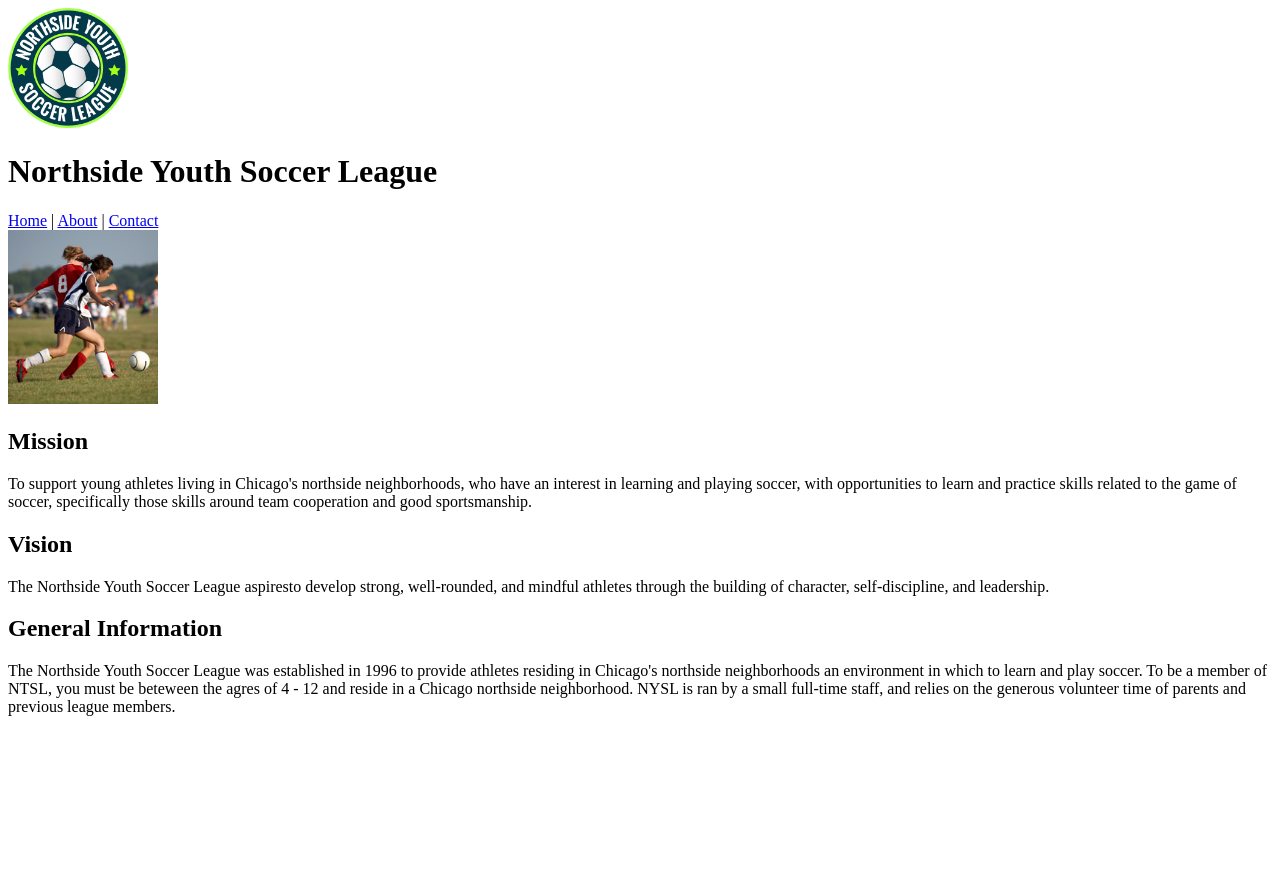
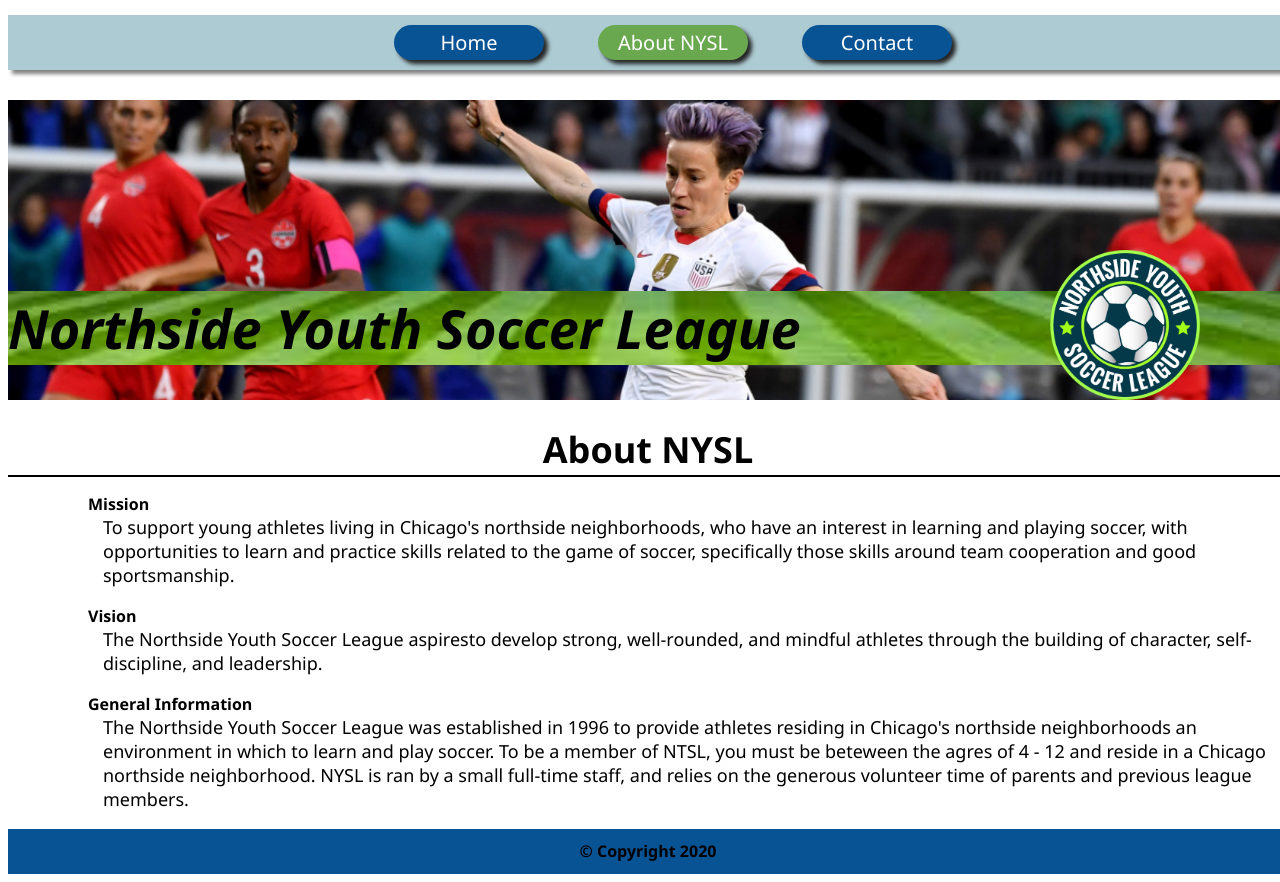
Before and after one commit to gastonbus/NYSL-Website, a plain HTML site: page about.html in a window 1280 px wide. Before the commit the page ends 800 px from the top, so only its background shows below. Drawn offline with Linux system fonts and the light colour scheme.

Commit message:
Add Style to the Website

```diff
--- a/about.html
+++ b/about.html
@@ -3,33 +3,40 @@
     <head>
         <meta charset="utf-8">
         <title>About NYSL</title>
-<link rel="stylesheet" href="styles/nysl.css">
+        <link rel="stylesheet" href="styles/nysl3.css">
+        <meta name="viewport" content="width=device-width, initial-scale=1.0">
+        <!-- <link rel="stylesheet" href="styles/normalize.css"> -->
     </head>
     <body>
         <header>
-        <img src="images/nysl_logo.png" alt="logo de nysl" width="120" height="120">
-
             <h1>Northside Youth Soccer League</h1>
-
             <nav>
-            <a href="index.html">Home</a> |
-            <a href="about.html">About</a> |
-            <a href="contact.html">Contact</a>
+                <ul class="menu">
+                    <li><a href="index.html">Home</a></li>
+                    <li class="active"><a href="about.html">About NYSL</a></li>
+                    <li><a href="contact.html">Contact</a></li>
+                </ul>
             </nav>
-
+            <div class="box-header-img"></div>
+            <div class="subtitle-logo">
+                <h2 class="subtitle">About NYSL</h2>
+            </div>
         </header>
-
-
-    <img src="images/soccer_image2.jpg" alt="partido de mujeres" width="150">
-
-    <h2>Mission</h2>
+        <main>
+            <img src="images/nysl_logo.png" alt="logo de nysl" class="logo">
+            <div class="contenido-about">
+                <h3>Mission</h3>
                 <p>To support young athletes living in Chicago's northside neighborhoods, who have an interest in learning and playing soccer, with opportunities to learn and practice skills related to the game of soccer, specifically those skills around team cooperation and good sportsmanship.</p>
 
-    <h2>Vision</h2>
+                <h3>Vision</h3>
                 <p>The Northside Youth Soccer League aspiresto develop strong, well-rounded, and mindful athletes through the building of character, self-discipline, and leadership.</p>
 
-    <h2>General Information</h2>
-    <p>The Northside Youth Soccer League was established in 1996 to provide athletes residing in Chicago's northside neighborhoods an environment in which to learn and play soccer. To be a member of NTSL, you must be beteween the agres of 4 - 12 and reside in a Chicago northside neighborhood. NYSL is ran by a small full-time staff, and relies on the generous volunteer time of parents and previous league members.</p>
-
+                <h3>General Information</h3>
+                <p id="parrafo-final">The Northside Youth Soccer League was established in 1996 to provide athletes residing in Chicago's northside neighborhoods an environment in which to learn and play soccer. To be a member of NTSL, you must be beteween the agres of 4 - 12 and reside in a Chicago northside neighborhood. NYSL is ran by a small full-time staff, and relies on the generous volunteer time of parents and previous league members.</p>
+            </div>
+        </main>
+        <footer>
+            <p>&copy; Copyright 2020</p>
+        </footer>
     </body>
 </html>
--- /dev/null
+++ b/styles/nysl.css
@@ -0,0 +1,140 @@
+* {
+    box-sizing: border-box;
+}
+
+header h1 {
+    margin-left: 20px;
+    margin-top: 10px;
+    font-family: 'Franklin Gothic Medium', 'Arial Narrow', Arial, sans-serif;
+    font-size: 54px;
+    font-weight: bold;
+    position: absolute;
+}
+
+.box-header-img{
+    display: block;
+    width: 100%;
+    height: 300px;
+    background-image: url(../images/design1_image1.jpg);
+    background-repeat: no-repeat;
+    background-size: 100%;
+    margin-top: 0px;
+}
+
+.subtitle-logo {
+    position: relative;
+}
+
+.logo {
+    height: 120px;
+    position: absolute;
+    right: 15%;
+    top: 280px;
+}
+
+.subtitle {
+    background-color: black;
+    margin-top: 0px;
+    margin-bottom: 0px;
+    line-height: 60px;
+    color: white;
+    text-align: center;
+    font-family: 'Franklin Gothic Medium', 'Arial Narrow', Arial, sans-serif;
+    font-size: 36px;
+}
+
+main {
+    display: flex;
+    min-height: 380px;
+}
+
+nav {
+    position: absolute;
+    top: 368px;
+    background-color: rgb(209, 209, 209);
+    min-width: 200px;
+    min-height: 380px;
+}
+
+.menu li {
+    list-style-type: none;
+    margin-top: 20px;
+    font-size: 20px;
+}
+
+.menu li.active {
+    text-decoration: underline;
+}
+
+a {
+    text-decoration: unset;
+    color:#085394;
+}
+
+a.mailto {
+    color: blue;
+    text-decoration: underline;
+}
+
+.contenido {
+    margin-left: 200px;
+    padding-left: 20px;
+}
+
+.contenido h3 {
+    font-style: italic;
+    font-family: Verdana, Geneva, Tahoma, sans-serif;
+    font-size: 16px;
+}
+
+.contenido p {
+    font-style: normal;
+    font-family: sans-serif;
+    font-size: 18px;
+    margin-left: 30px;
+}
+
+footer {
+    background-color: grey;
+    font-family: Arial, Helvetica, sans-serif;
+    display: block;
+    text-align: center;
+    line-height: 45px;
+}
+
+footer p {
+    margin: 0px;
+}
+
+.contenido-about {
+    margin-left: 200px;
+    padding-left: 20px;
+}
+
+.contenido-about h3 {
+    font-family: Verdana, Geneva, Tahoma, sans-serif;
+    font-size: 16px;
+    margin-bottom: 0px;
+}
+
+.contenido-about p {
+    font-family: sans-serif;
+    font-size: 18px;
+    margin-left: 15px;
+    margin-top: 0px;
+}
+
+#parrafo-final   {
+    margin-top: 10px;
+}
+
+
+.contenido-contact {
+    margin-left: 200px;
+    padding-left: 20px;
+}
+
+.contenido-contact p {
+    font-size: 18px;
+
+}
--- /dev/null
+++ b/styles/nysl2.css
@@ -0,0 +1,131 @@
+    * {
+        box-sizing: border-box;
+    }
+    header h1 {
+        margin-left: 0px;
+        margin-top: 10px;
+        margin-bottom: 5px;
+        font-family: 'Segoe UI', Tahoma, Geneva, Verdana, sans-serif;
+        font-size: 54px;
+        font-weight: bold;
+        font-style: italic;
+    }
+
+    .box-header-img{
+        display: block;
+        position: static;
+        width: 100%;
+        height: 300px;
+        background-image: url(../images/design2_image1.jpg);
+        background-repeat: no-repeat;
+        background-size: 100%;
+        margin-top: 30px;
+    }
+
+    nav {
+        position: absolute;
+        right: 50px;
+        top: 95px;
+    }
+
+    .menu {
+        margin: 0px;
+    }
+
+    .menu li {
+        list-style-type: none;
+        display: inline-block;
+        font-family: 'Segoe UI', Tahoma, Geneva, Verdana, sans-serif;
+        font-size: 20px;
+        padding: 4px;
+        color: white;/*No puedo poner el texto blanco*/
+        background-color: #085394;
+        border: 2px solid rgb(0, 0, 0);
+        margin-right: 20px; /*Esto no me esta haciendo nada*/
+        box-shadow: 4px 4px 4px rgb(37, 37, 37);
+    }
+
+    .menu li.active {
+        background-color: #6AA84F;
+    }
+
+    a {
+        text-decoration: none;
+        color: white;
+    }
+
+    a.mailto {
+        color: blue;
+        text-decoration: underline;
+    }
+
+    h2 {
+        margin-top: 2px;
+        margin-bottom: 0px;
+        line-height: 50px;
+        text-align: center;
+        font-family: 'Segoe UI', Tahoma, Geneva, Verdana, sans-serif;
+        font-size: 36px;
+        border: 2px solid black;
+    }
+
+    main {
+        display: flex;
+        min-height: 200px;
+    }
+
+    .logo {
+        display: inline-block;
+        height: 120px;
+        margin-top: 20px;
+        margin-left: 20px;
+    }
+
+    .contenido {
+        display: inline-block;
+        margin-left: 80px;
+    }
+
+    .contenido h3 {
+        font-style: italic;
+        font-family: 'Segoe UI', Tahoma, Geneva, Verdana, sans-serif;
+        font-size: 16px;
+    }
+
+    .contenido-about {
+        display: inline-block;
+        margin-left: 80px;
+        font-family: 'Segoe UI', Tahoma, Geneva, Verdana, sans-serif;
+    }
+
+    .contenido-about h3 {
+        font-size: 16px;
+        margin-bottom: 0px;
+    }
+
+    .contenido-about p {
+        font-size: 18px;
+        margin-left: 15px;
+        margin-top: 0px;
+    }
+
+    .contenido-contact {
+        margin-top: 15px;
+        margin-left: 35px;
+    }
+
+    .contenido-contact p {
+        font-size: 18px;
+    }
+
+    footer {
+        background-color: grey;
+        font-family: 'Segoe UI', Tahoma, Geneva, Verdana, sans-serif;
+        display: block;
+        text-align: center;
+        line-height: 45px;
+    }
+
+    footer p {
+        margin: 0px;
+    }
--- /dev/null
+++ b/styles/nysl3.css
@@ -0,0 +1,154 @@
+* {
+    box-sizing: border-box;
+}
+
+body {
+    width: 100%;
+}
+
+header h1 {
+    position: absolute;
+    top: 255px;
+    width: 100%;
+    font-family: 'Segoe UI', Tahoma, Geneva, Verdana, sans-serif;
+    font-size: 54px;
+    font-weight: bold;
+    font-style: italic;
+    z-index: 10;
+    background-image: url(../images/descarga.jpg);
+    background-repeat: no-repeat;
+    background-size: cover;
+}
+
+.box-header-img{
+    display: block;
+    position: static;
+    width: 100%;
+    height: 300px;
+    background-image: url(../images/Rapinoe-Womens-US-Soccer.jpg);
+    background-repeat: no-repeat;
+    background-size: cover;
+    background-position: top;
+    margin-top: 30px;
+    z-index: -1;
+}
+
+nav {
+    position: static;
+    right: 50px;
+    top: 95px;
+}
+
+ul.menu {
+    border-radius: 0px;
+    text-align: center;
+    padding: 10px;
+    background-color: #adcbd3;
+    box-shadow: 4px 4px 4px gray;
+    margin-top: 15px;
+}
+
+.menu li {
+    list-style-type: none;
+    display: inline-block;
+    font-family: 'Segoe UI', Tahoma, Geneva, Verdana, sans-serif;
+    font-size: 20px;
+    padding: 4px;
+    width: 150px;
+    color: white;
+    background-color: #085394;
+    margin-left: 50px;
+    text-align: center;
+    border-radius: 20px;
+    box-shadow: 4px 4px 4px rgb(37, 37, 37);
+}
+
+.menu li.active {
+    background-color: #6AA84F;
+}
+
+.menu li:hover {
+    background-color: #940d08;
+}
+
+a {
+    text-decoration: none;
+    color: white;
+}
+
+a.mailto {
+    color: black;
+}
+
+a.mailto:hover {
+    color: #940d08;
+}
+
+.logo {
+    position: absolute;
+    top: 250px;
+    right: 80px;
+    height: 150px;
+    z-index: 20;
+}
+
+h2 {
+    margin-top: 25px;
+    margin-bottom: 0px;
+    line-height: 50px;
+    text-align: center;
+    font-family: 'Segoe UI', Tahoma, Geneva, Verdana, sans-serif;
+    font-size: 36px;
+    border-bottom: 2px solid black;
+}
+
+.contenido {
+    margin-left: 80px;
+    font-family: 'Segoe UI', Tahoma, Geneva, Verdana, sans-serif;
+}
+
+.contenido h3 {
+    font-style: italic;
+    font-family: 'Segoe UI', Tahoma, Geneva, Verdana, sans-serif;
+    font-size: 16px;
+}
+
+.contenido-about {
+    display: inline-block;
+    margin-left: 80px;
+    font-family: 'Segoe UI', Tahoma, Geneva, Verdana, sans-serif;
+}
+
+.contenido-about h3 {
+    font-size: 16px;
+    margin-bottom: 0px;
+}
+
+.contenido-about p {
+    font-size: 18px;
+    margin-left: 15px;
+    margin-top: 0px;
+}
+
+.contenido-contact {
+    margin-top: 15px;
+    margin-left: 35px;
+}
+
+.contenido-contact p {
+    font-size: 18px;
+    text-align: center;
+}
+
+footer {
+    background-color: #085394;
+    font-family: 'Segoe UI', Tahoma, Geneva, Verdana, sans-serif;
+    display: block;
+    text-align: center;
+    line-height: 45px;
+}
+
+footer p {
+    margin: 0px;
+    font-weight: bold;
+}
```
Also changed, not shown: contact.html (+21 -13 lines), index.html (+20 -12 lines), images/Rapinoe-Womens-US-Soccer.jpg (added), images/descarga.jpg (added), images/design1_image1-cropped.jpg (added), images/design1_image1.jpg (added), images/design2_image1.jpg (added), styles/normalize.css (added). Lines whose indentation alone changed are shown as unchanged.
